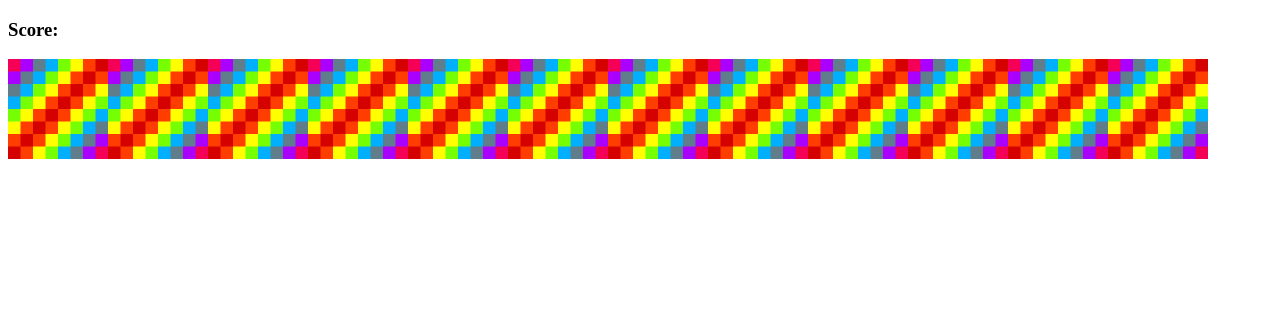
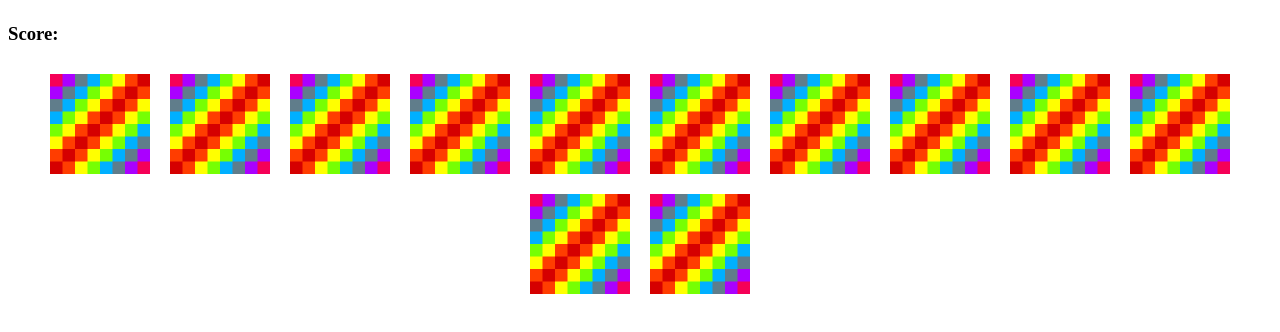
Before and after one commit to Raffaeleb003/Memory-Game, a plain HTML site: page index.html in a window 1280 px wide. Drawn offline with Linux system fonts and the light colour scheme.

Commit message:
Style changed

```diff
--- a/styles.css
+++ b/styles.css
@@ -1,6 +1,17 @@
-.grid {
+#grid {
   display: flex;
-  flex-wrap: wrap;
-  width: 400px;
-  height: 300px;
+  flex-wrap:wrap;
+  margin: 0 auto;
+  justify-content:center;
 }
+img {
+  width: 100px;
+  height: 100px;
+  margin:10px;
+}
+
+#result {
+  text-align: center;
+  font-size: 1.5rem;
+  margin: 20px 0;
+}
```
